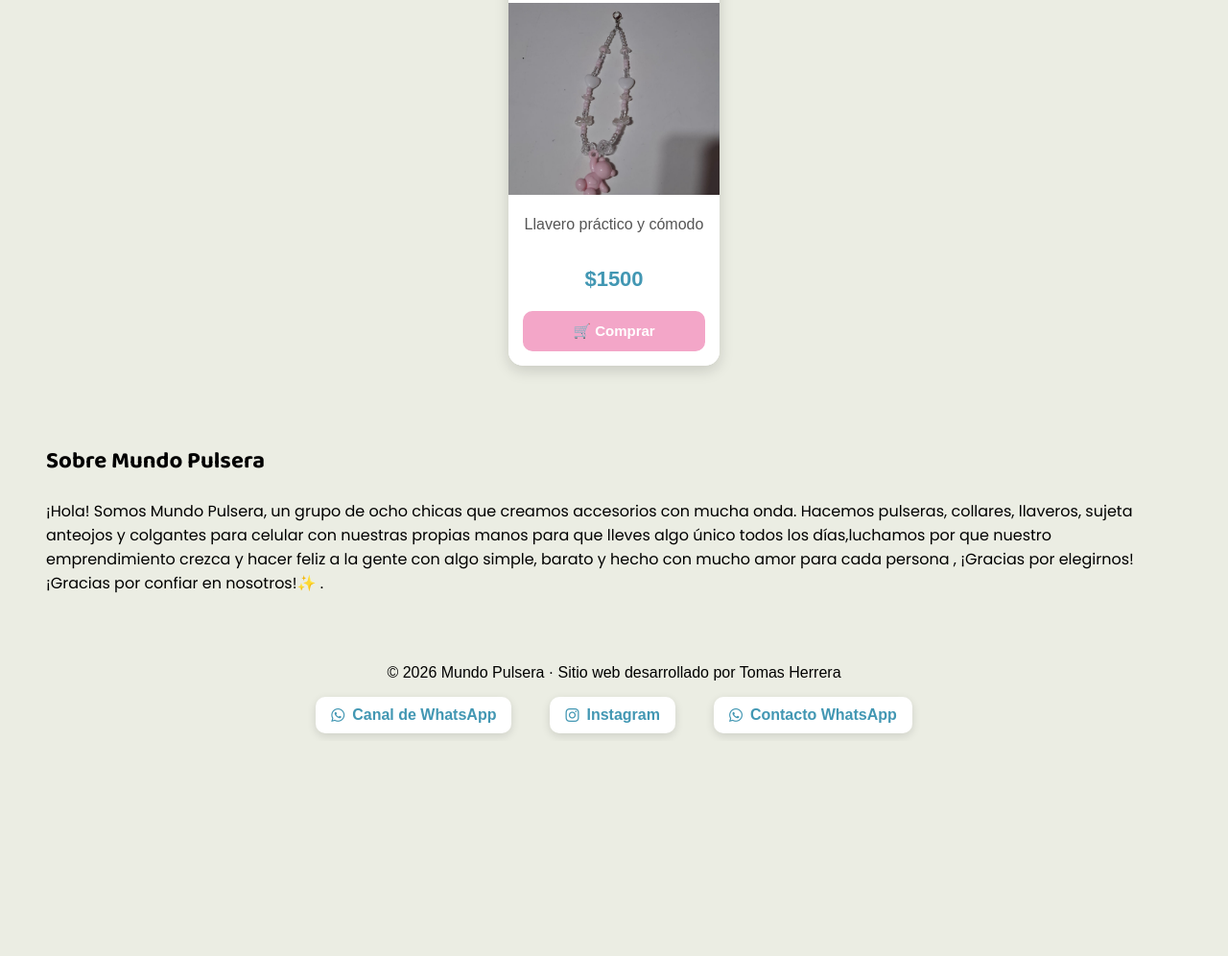
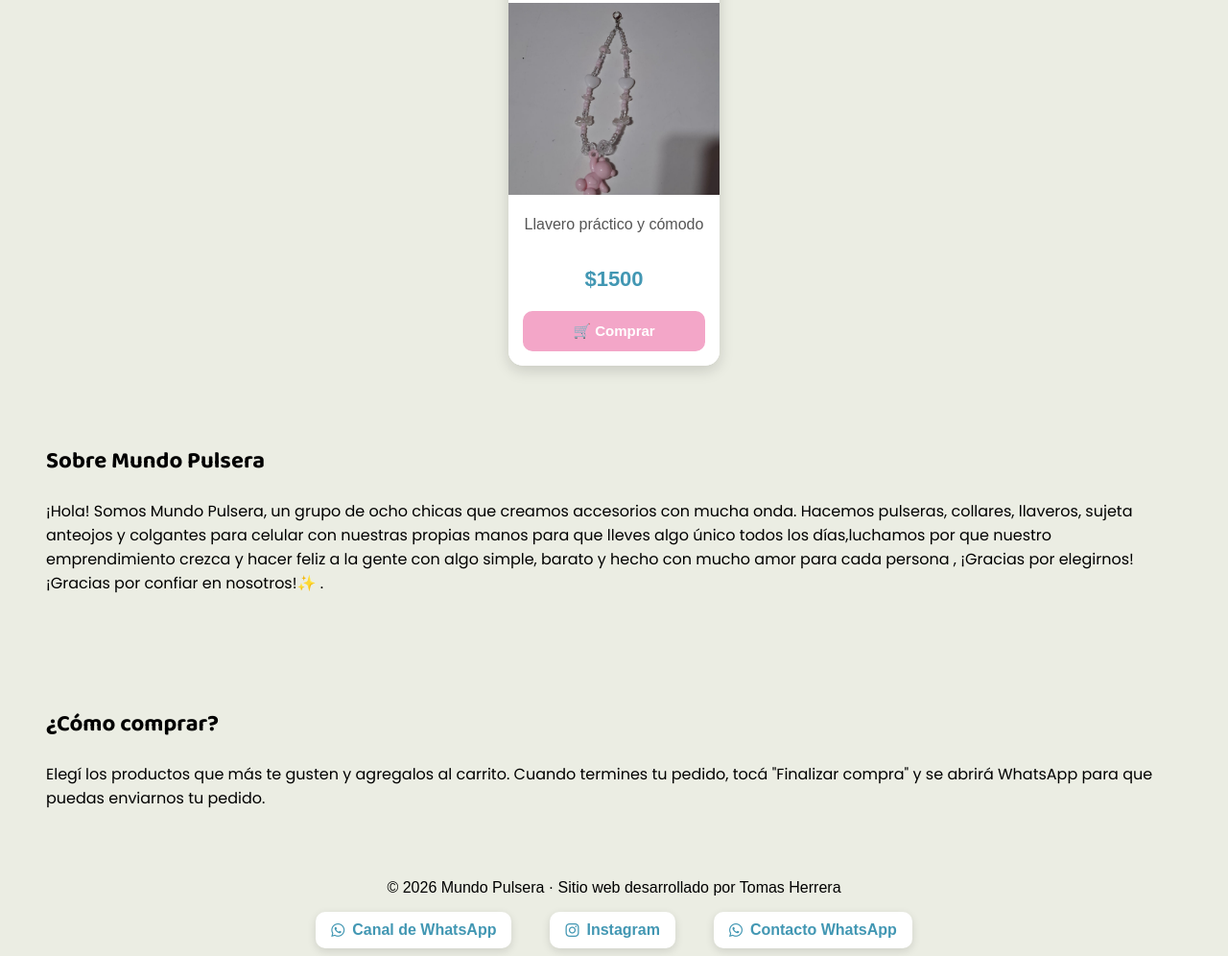
Before and after one commit to tomycrack10/mundo-pulsera, a plain HTML site: page index.html in a window 1280 px wide. Shown: the part 1676-2672 px from the top of the page at 96% size. Before the commit the page ends 2448 px from the top, so only its background shows below. Drawn offline with Linux system fonts and the light colour scheme.

Commit message:
Update index.html

```diff
--- a/index.html
+++ b/index.html
@@ -15,6 +15,7 @@
     <li><a class="link" href="#inicio">Inicio</a></li>
     <li><a class="link" href="#productos">Productos</a></li>
     <li><a class="link" href="#nosotros">Nosotros</a></li>
+    <li><a class="link" href="#como-ayudar">Cómo comprar</a></li>
     <li><a class="link" href="#contacto">Contacto</a></li>
 </ul>
     </nav>
@@ -153,6 +154,16 @@
 
 </section>
 
+<section id="como-ayudar" class="sobreNosotros">
+    <div>
+        <h2>¿Cómo comprar?</h2>
+        <p>
+            Elegí los productos que más te gusten y agregalos al carrito.
+            Cuando termines tu pedido, tocá "Finalizar compra" y se abrirá WhatsApp
+            para que puedas enviarnos tu pedido.
+        </p>
+    </div>
+</section>
     </main>
     <footer id="contacto">
     <p>© 2026 Mundo Pulsera · Sitio web desarrollado por Tomas Herrera </p>
@@ -174,7 +185,6 @@
     <i class="fa-brands fa-whatsapp"></i>
     Contacto WhatsApp
 </a>
-</a>
 </div>
     </footer>
 <script src="./js/script.js"></script>
```
